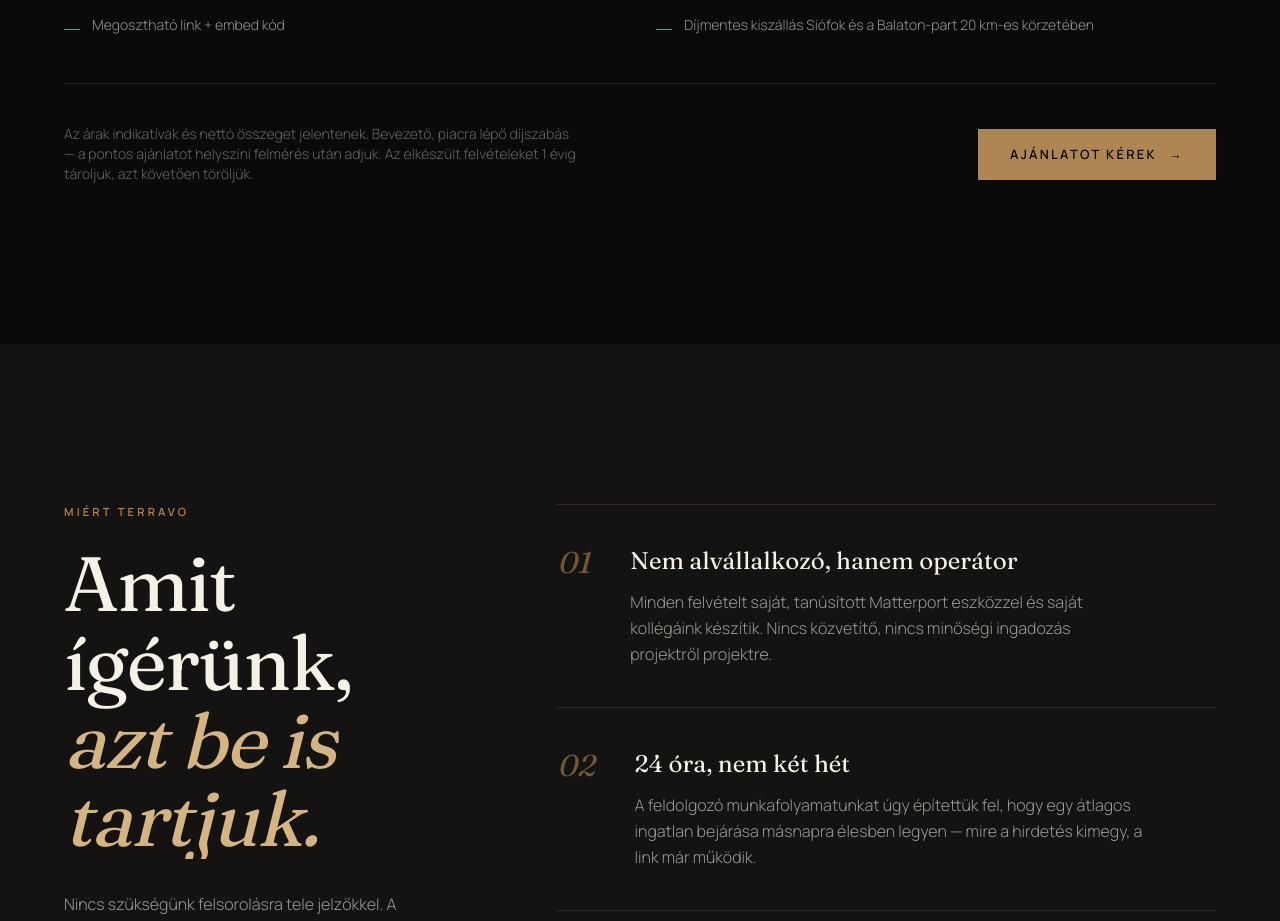
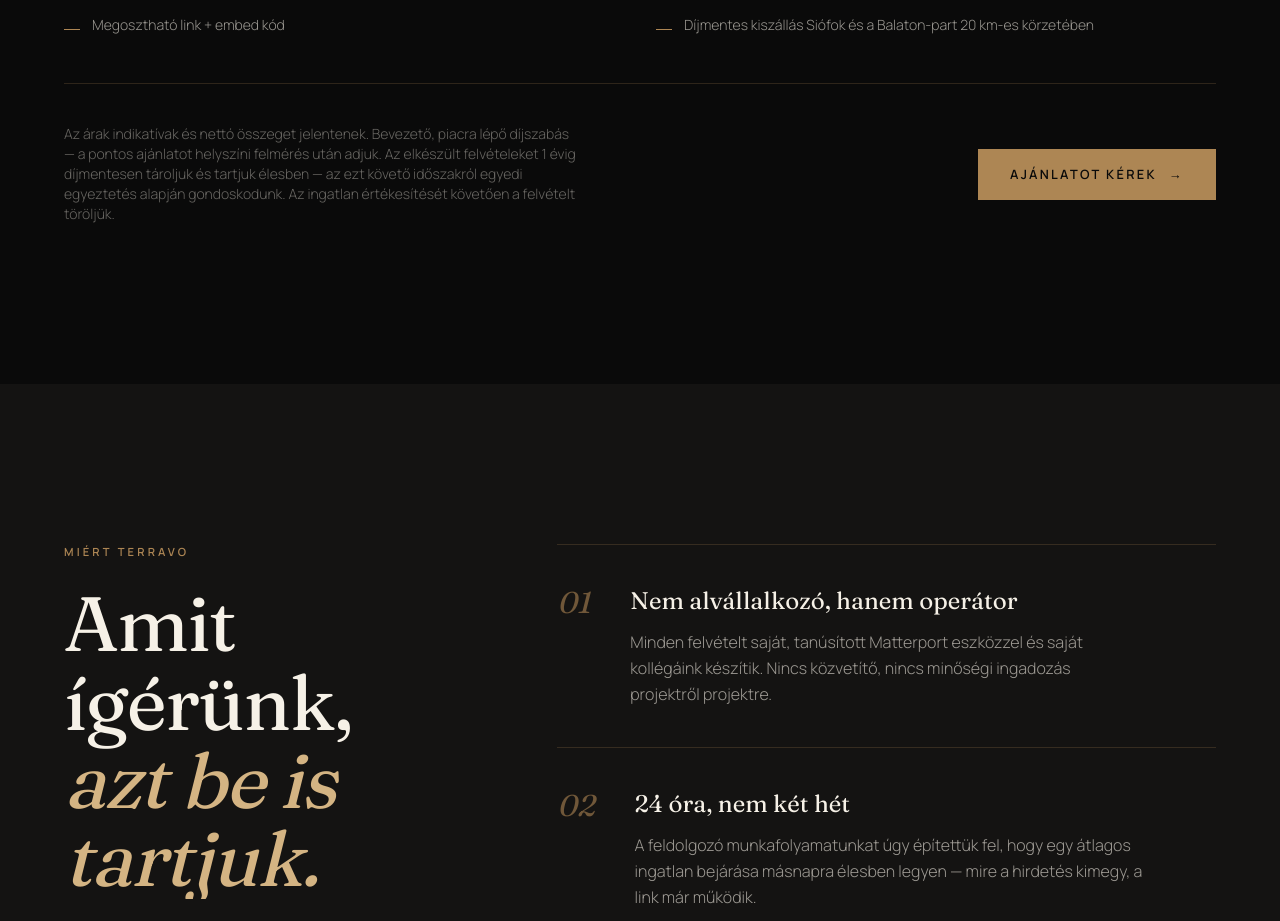
Before and after one commit to aradicsakos2003/Terrawo-website, a Next.js app: page / in a window 1280 px wide. Shown: the part 9923-10844 px from the top of the page. Built offline with nearby package versions, Linux system fonts and the light colour scheme.

Commit message:
Árak: tárolási tájékoztató pontosítva (egyeztetés + eladás utáni törlés)

```diff
--- a/components/sections/Pricing.tsx
+++ b/components/sections/Pricing.tsx
@@ -226,8 +226,10 @@ export function Pricing() {
           <p className="max-w-lg text-sm font-light text-cream/40">
             Az árak indikatívak és nettó összeget jelentenek. Bevezető,
             piacra lépő díjszabás — a pontos ajánlatot helyszíni felmérés
-            után adjuk. Az elkészült felvételeket 1 évig tároljuk, azt
-            követően töröljük.
+            után adjuk. Az elkészült felvételeket 1 évig díjmentesen tároljuk
+            és tartjuk élesben — az ezt követő időszakról egyedi egyeztetés
+            alapján gondoskodunk. Az ingatlan értékesítését követően a
+            felvételt töröljük.
           </p>
           <CTAButton href="#kapcsolat" variant="solid">
             Ajánlatot kérek
```
